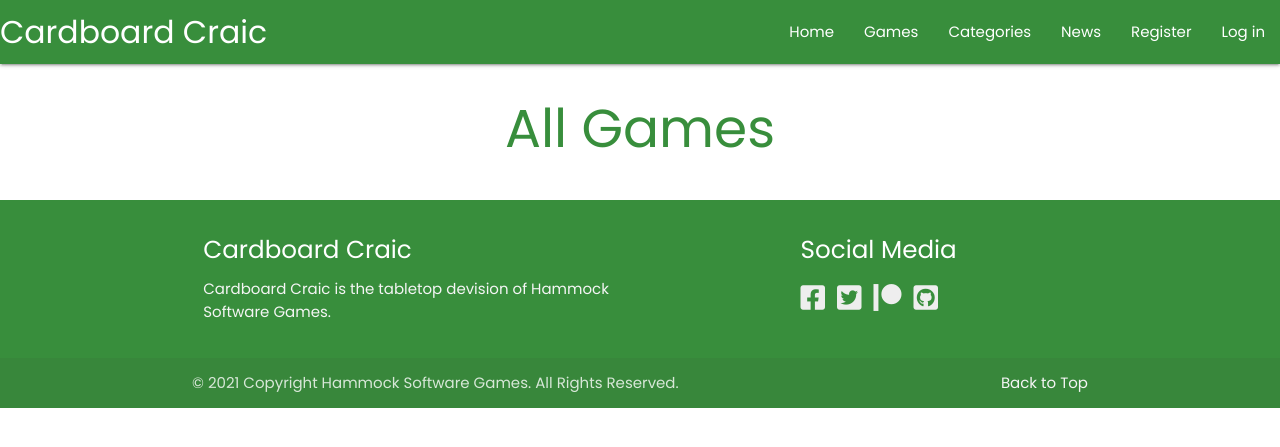
After one commit to Code-Institute-Submissions/Phillip-Healy-cardboard_craic_SepResub, a Flask app: page /games in a window 1280 px wide. The commit adds this page. Shown: the top 447 px of the page. Run offline with Flask 2, Linux system fonts and the light colour scheme; data that the repository does not hold is empty; some libraries are stand-ins or nearby versions.

Commit message:
Add games page which loads from db

```diff
--- a/app.py
+++ b/app.py
@@ -23,7 +23,7 @@ mongo = PyMongo(app)
 def index():
     news = list(mongo.db.news.find())
     games = list(mongo.db.games.find().limit( 3 ))
-    return render_template("index.html", news=news, games=games)
+    return render_template("index.html", news=news, games=games, user=user)
 
 
 @app.route("/register", methods=["GET", "POST"])
@@ -105,6 +105,19 @@ def logout():
     return redirect(url_for("login"))
 
 
+@app.route("/delete_review/<review_id>")
+def delete_task(task_id):
+    mongo.db.review.remove({"_id": ObjectId(review_id)})
+    flash("Review Successfully Deleted")
+    return redirect(url_for("profile.html", username=username, reviews=reviews))
+
+
+@app.route("/games")
+def games():
+    games = list(mongo.db.games.find())
+    return render_template("games.html", games=games)
+
+
 if __name__ == "__main__":
     app.run(host=os.environ.get("IP"),
     port=int(os.environ.get("PORT")),
--- a/static/css/style.css
+++ b/static/css/style.css
@@ -53,6 +53,10 @@ a.back-to-top {
     min-height: 140px;
 }
 
+#profile-title {
+    margin-bottom: 50px;
+}
+
 @media only screen and (max-width: 992px) {
     #mobile-logo {
         left: 15%;
--- a/templates/base.html
+++ b/templates/base.html
@@ -25,7 +25,7 @@
                     <a href="#" data-target="mobile-demo" class="sidenav-trigger right"><i class="fas fa-bars"></i></a>
                     <ul class="right hide-on-med-and-down">
                         <li><a href="{{ url_for('index') }}">Home</a></li>
-                        <li><a href="#">Games</a></li>
+                        <li><a href="{{ url_for('games') }}">Games</a></li>
                         <li><a href="#">Categories</a></li>
                         <li><a href="#">News</a></li>
                         {% if session.user %}
@@ -46,7 +46,7 @@
                 <h4 class="center-align green darken-3 white-text">Cardboard Craic</h4>
             </li>
             <li><a href="{{ url_for('index') }}">Home</a></li>
-            <li><a href="#">Games</a></li>
+            <li><a href="{{ url_for('games') }}">Games</a></li>
             <li><a href="#">Categories</a></li>
             <li><a href="#">News</a></li>
             {% if session.user %}
@@ -66,7 +66,7 @@
         {% if messages %}
         {% for message in messages %}
         <div class="row flashes">
-            <h4 class="center-align teal lighten-2">{{ message }}</h4>
+            <h4 class="center-align green lighten-2">{{ message }}</h4>
         </div>
         {% endfor %}
         {% endif %}
--- /dev/null
+++ b/templates/games.html
@@ -0,0 +1,28 @@
+{% extends "base.html" %}
+{% block content %}
+
+    <div class="container">
+
+        <!-- game cards -->
+        <div class="row">
+            <h2 class="center-align green-text text-darken-2">All Games</h2>
+            {% for game in games %}
+                <div class="col s12 m4">
+                    <div class="card">
+                        <div class="card-image">
+                            <a href=""><img src="{{ game.img_url }}" title="Image of game box" /></a>
+                            <span class="card-title" id="title-pad">{{ game.name.capitalize() }}</span>
+                            <a class="btn-floating halfway-fab waves-effect waves-light green"><i
+                                class="fas fa-plus-circle"></i></a>
+                        </div>
+                        <div class="card-content">
+                            <p>{{ game.description }}</p>
+                        </div>
+                    </div>
+                </div>
+            {% endfor %}
+        </div>
+
+    </div>
+
+{% endblock %}
```
Also changed, not shown: templates/profile.html (+6 -3 lines), README.md, assets/images/logo.svg (deleted).
